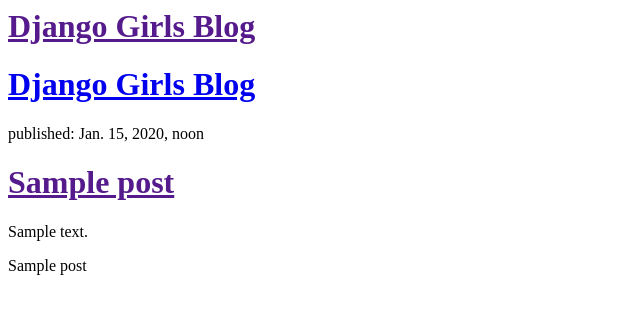
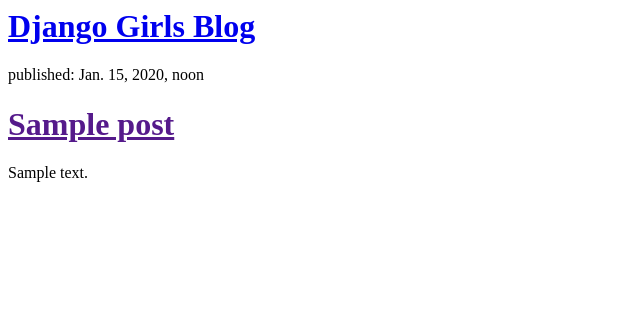
Before and after one commit to oly83/my-first-blog, a Django app: template blog/templates/blog/post_list.html in a window 1280 px wide. Shown: the top 314 px of the page, without its empty margins (0-640 px from the left). Run offline with Django 3.2, Linux system fonts and the light colour scheme; the template is opened without the code that fills it: values that come from a table or form of the project are taken from there, others are empty; tables that the repository leaves empty hold one stand-in row (values such as "Sample post").

Commit message:
Modified templates to display posts from database.

```diff
--- a/blog/templates/blog/post_list.html
+++ b/blog/templates/blog/post_list.html
@@ -3,9 +3,6 @@
         <title>Django Girls blog</title>
     </head>
     <body>
-        <div>
-            <h1><a href="">Django Girls Blog</a></h1>
-        </div>
         <div>
             <h1><a href="/">Django Girls Blog</a></h1>
         </div>
@@ -17,10 +14,6 @@
                 <p>{{ post.text|linebreaks }}</p>
             </div>
         {% endfor %}
-        <div>
-          {% for post in posts %}
-          {{ post }}
-      {% endfor %}
         </div>
     </body>
 </html>
```
